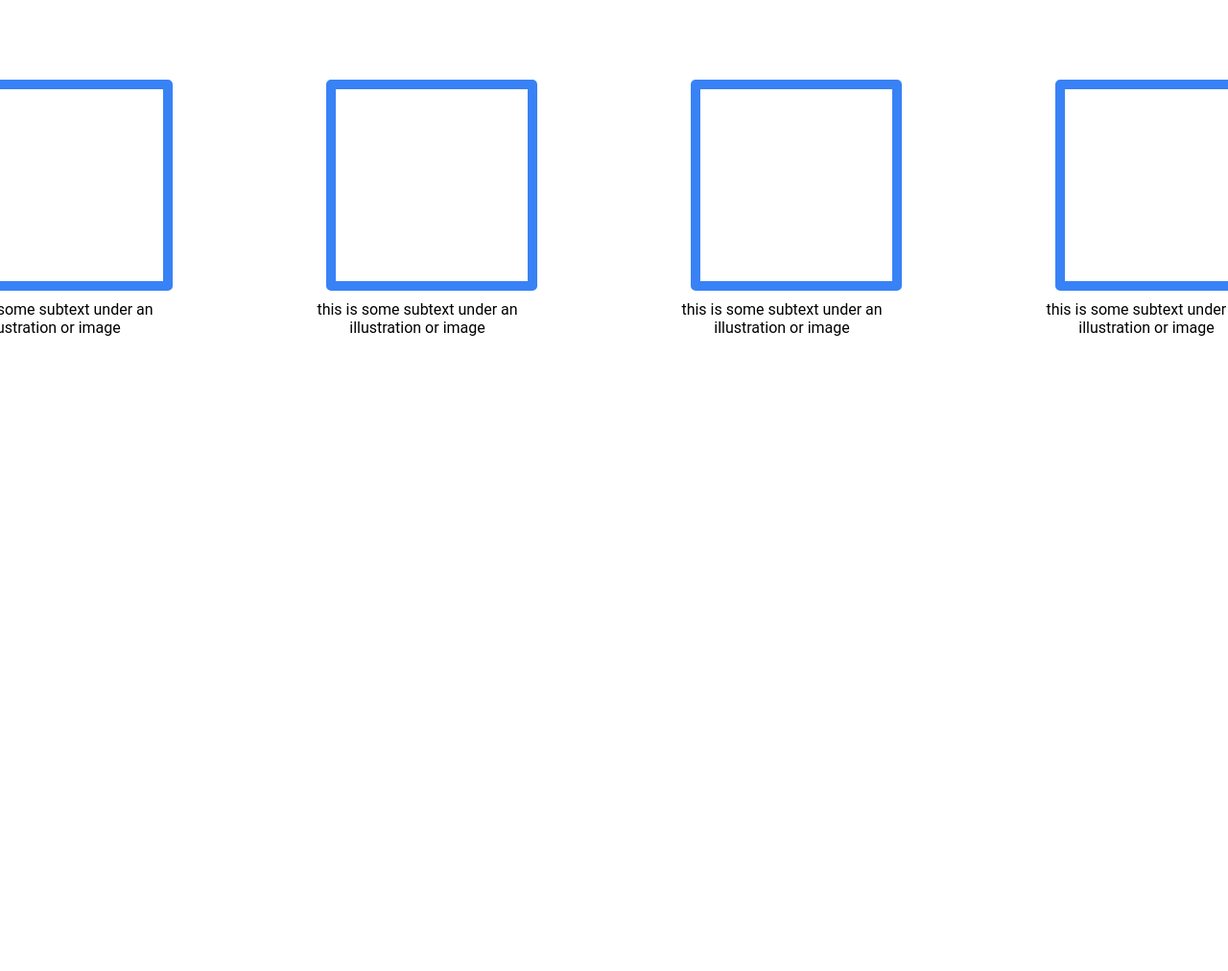
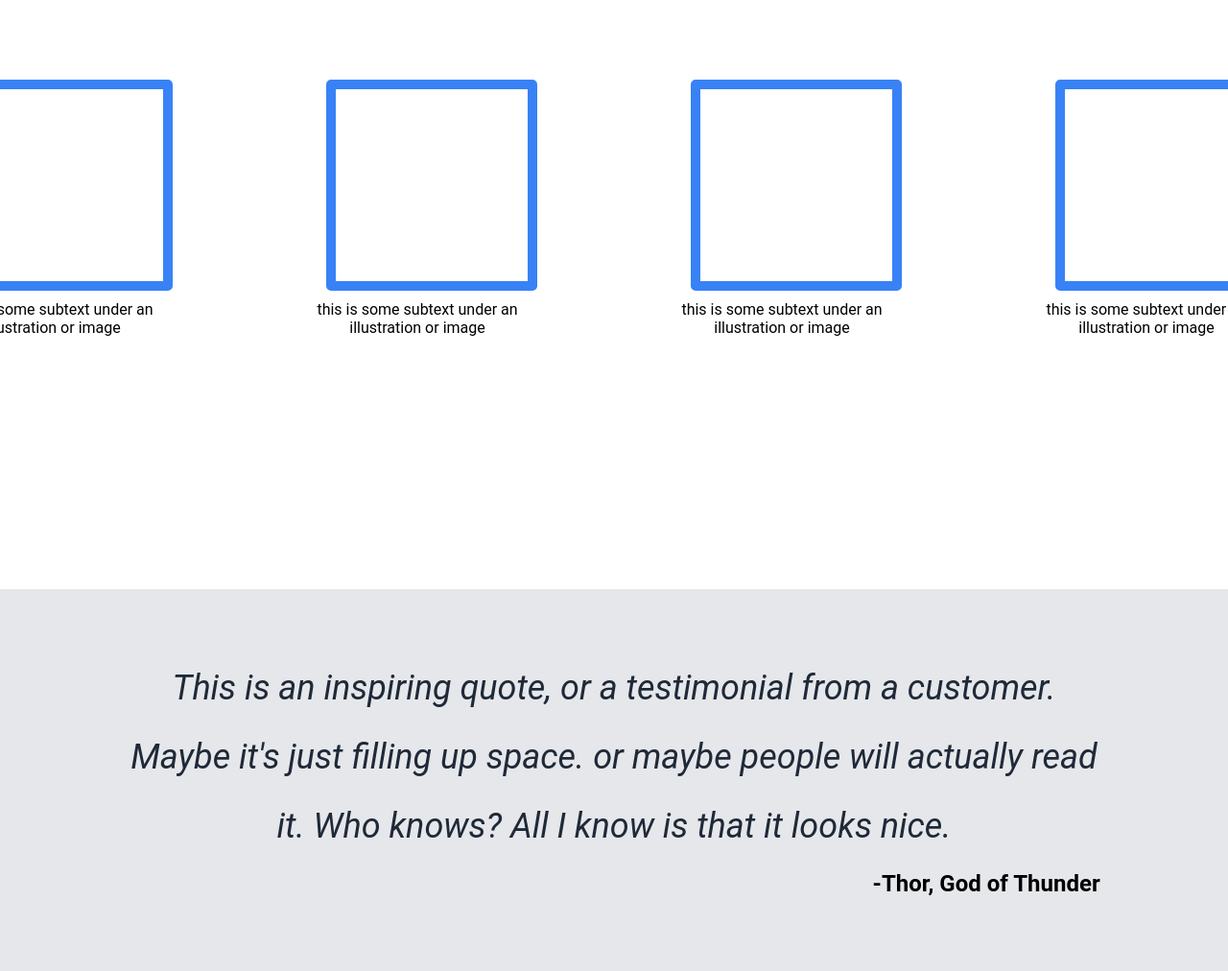
Before and after one commit to sriraminhdb/landing-page, a plain HTML site: page index.html in a window 1280 px wide. Shown: the part 903-1915 px from the top of the page at 96% size. Before the commit the page ends 1517 px from the top, so only its background shows below. Drawn offline with Linux system fonts and the light colour scheme.

Commit message:
Added quote section

```diff
--- a/css/master.css
+++ b/css/master.css
@@ -108,3 +108,21 @@
     border-radius: 5px;
     padding: 50px;
 }
+
+.quoteSection {
+    background-color: #e5e7eb;
+    padding: 50pt 100pt;
+    line-height: 2;
+}
+
+.quote {
+    text-align: center;
+    font-size: 36px;
+    font-weight: light;
+    color: #1f2937;
+    font-style: italic;
+}
+
+.quoteBy {
+    text-align: end;
+}
--- a/index.html
+++ b/index.html
@@ -51,5 +51,14 @@
             </div>
         </div>
     </div>
+
+    <div class="quoteSection">
+        <p class="quote">This is an inspiring quote, or a testimonial from a customer.
+            Maybe it's just filling up space. or maybe people will actually read it.
+            Who knows?
+            All I know is that it looks nice.
+        </p>
+        <h2 class="quoteBy">-Thor, God of Thunder</h2>
+    </div>
 </body>
 </html>
```
